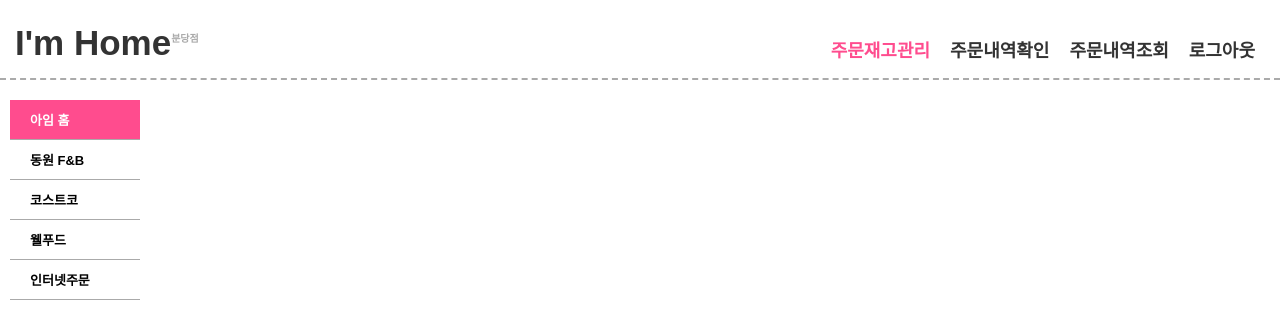
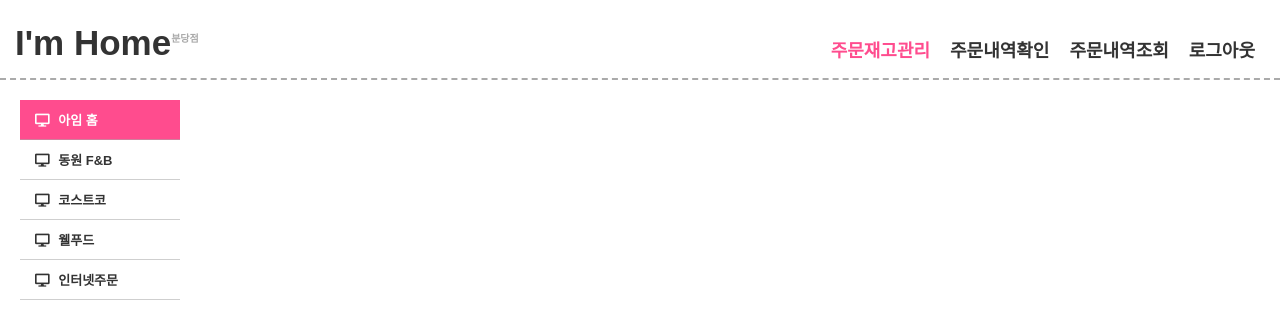
Before and after one commit to SeonHyungJo/React, a React (Create React App) app in the folder copy-app/: page / in a window 1280 px wide. Shown: the top 326 px of the page. Built offline with nearby package versions, Linux system fonts and the light colour scheme; no server answers.

Commit message:
update left  side

```diff
--- a/copy-app/public/index.html
+++ b/copy-app/public/index.html
@@ -7,7 +7,7 @@
 
     <link rel="manifest" href="%PUBLIC_URL%/manifest.json">
     <link rel="shortcut icon" href="%PUBLIC_URL%/favicon.ico">
-
+    <link href="https://use.fontawesome.com/releases/v5.0.6/css/all.css" rel="stylesheet">
     <title>React App</title>
   </head>
   <body>
--- a/copy-app/src/cmmn/left/left.css
+++ b/copy-app/src/cmmn/left/left.css
@@ -1,93 +1,37 @@
 .sidebar {
-	width: 130px;
+	width: 160px;
 	float: left;
-	display: block;
 	background: #fff;
 	color: #000;
-	/* 醫뚯륫 硫붾돱 怨좎젙�쓣 �쐞�븳 �꽕�젙 */
+	font-size: 13px;
 	position: fixed;
-	margin-left: 10px;
 	margin-top: 20px;
-	z-index: 10;
+	margin-left: 20px;
+	font-weight: 600;
 }
 
 .sidebar ul {
+	margin: 0px;
 	padding: 0px;
-	margin: 0px;
 	list-style-type: none;
-}
-
-.sidebar ul li {
-	list-style-type: none;
-}
-
-.sidebar .sidebar-inner {
-	display: block;
-	width: 100%;
-	margin: 0 auto;
-	position: absolute;
-	z-index: 3;
-	background: #fff;
 }
 
 .sidebar .navi li i {
 	margin-right: 5px;
 }
 
-.sidebar .navi li span i {
-	margin: 0px;
+.sidebar .navi > li > a {
+	display: block;
+	padding: 10px 15px;
+	border-bottom: 1px solid #aaaaaa8f;
 }
 
-/* 醫뚯륫 硫붾돱 湲��옄 �꽕�젙 */
-.sidebar .navi>li>a {
-	display: block;
-	font-size: 13px;
-	font-weight: 600;
-	color: #000;
-	padding: 10px 15px;
-	border-bottom: 1px solid #aaaaaa;
-}
-
-.sidebar .navi>li>a:hover, .sidebar .navi>li.open>a {
-	border-bottom: 1px solid #fff;
+.sidebar .navi > li > a:hover, .sidebar .navi > li.open > a {
+	border-bottom: 1px solid #F18AB5;
 	background-color: #F18AB5;
 	color: #fff;
 }
 
-.sidebar .navi li ul {
-	display: none;
-	background: #181818;
-}
-
-.sidebar .navi li.open ul {
-	display: block;
-}
-
-.sidebar .navi li ul li a {
-	display: block;
-	background: none;
-	padding: 10px 0px;
-	padding-left: 42px;
-	text-decoration: none;
-	color: #999;
-	border-bottom: 1px solid #222;
-}
-
-.sidebar .navi li ul li.active a {
-	background: #050505;
-	border-bottom: 1px solid #222;
-}
-
-/* .sidebar .navi li ul li.active a:hover {
-	background: #050505;
-} */
-
-.sidebar .navi li ul li a:hover {
-	background: #131313;
-	border-bottom: 1px solid #222;
-}
-
-/* �궗�씠�뱶諛� 移쇰씪 */
 .sidebar .navi>li.npink>a:hover, .sidebar .navi>li.open.npink>a,
 	.sidebar .navi>li.current.npink>a {
 	color: white;
@@ -98,8 +42,7 @@
 	transition: background 0.5s ease;
 }
 
-/* �룿�궗�씠利� 硫붾돱�떎�슫 */
-.sidebar .sidebar-dropdown* {
+.sidebar .sidebar-dropdown * {
 	text-decoration: none;
 }
 
@@ -125,7 +68,6 @@
 	color: white;
 }
 
-/* 紐⑤컮�씪 �궗�씠�뱶 諛� */
 @media ( max-width : 767px) {
 	body {
 		margin: 0 auto;
@@ -181,9 +123,7 @@
 		max-width: 100vmin;
 		padding: 5px 10px;
 	}
-	.sidebar .sidebar-widget {
 
-	}
 	.mainbar {
 		top: 30px;
 		margin: 0px;
--- a/copy-app/src/cmmn/left/left.js
+++ b/copy-app/src/cmmn/left/left.js
@@ -9,7 +9,6 @@ function Left(){
       </div>
       <div className="sidebar-inner">
         <ul className="navi">
-
           <li className="npink current leftBtn" id="imhome">
             <a href="#" onclick="javascript:dontSaveOrderConfirm('imhome', 'm')">
               <i className="fa fa-desktop"></i> 아임 홈
--- a/copy-app/src/cmmn/nav/nav.css
+++ b/copy-app/src/cmmn/nav/nav.css
@@ -76,6 +76,7 @@ a:hover, a:focus, a:active {
     /* 좌측 상표명 - 지점명 가능 */
     .navbar-header {
         display: inline-block;
+        width: 100%;
         font-size: 30px;
         padding: 0px;
         padding-left: 20px;
--- a/copy-app/src/main/Main.css
+++ b/copy-app/src/main/Main.css
@@ -1,3 +1,8 @@
 span {
     width: 400px;
 }
+
+.mainBody{
+    margin-left: 200px;
+    margin-top: 20px;
+}
--- a/copy-app/src/main/Main.js
+++ b/copy-app/src/main/Main.js
@@ -7,7 +7,8 @@ export default class Main extends Component {
     console.log("main")
     console.log(this.props)
     return (
-        <div>
+        <div className="mainBody">
+
         </div>
     )};
 }
```
